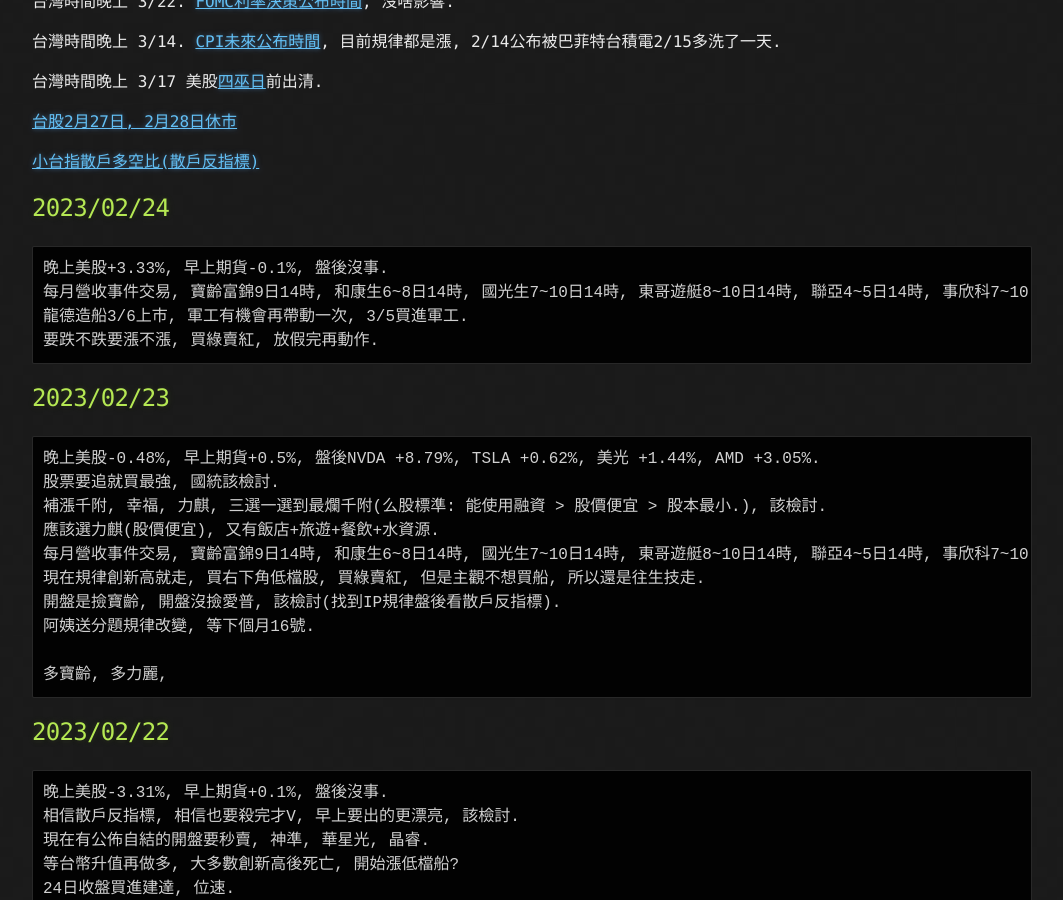
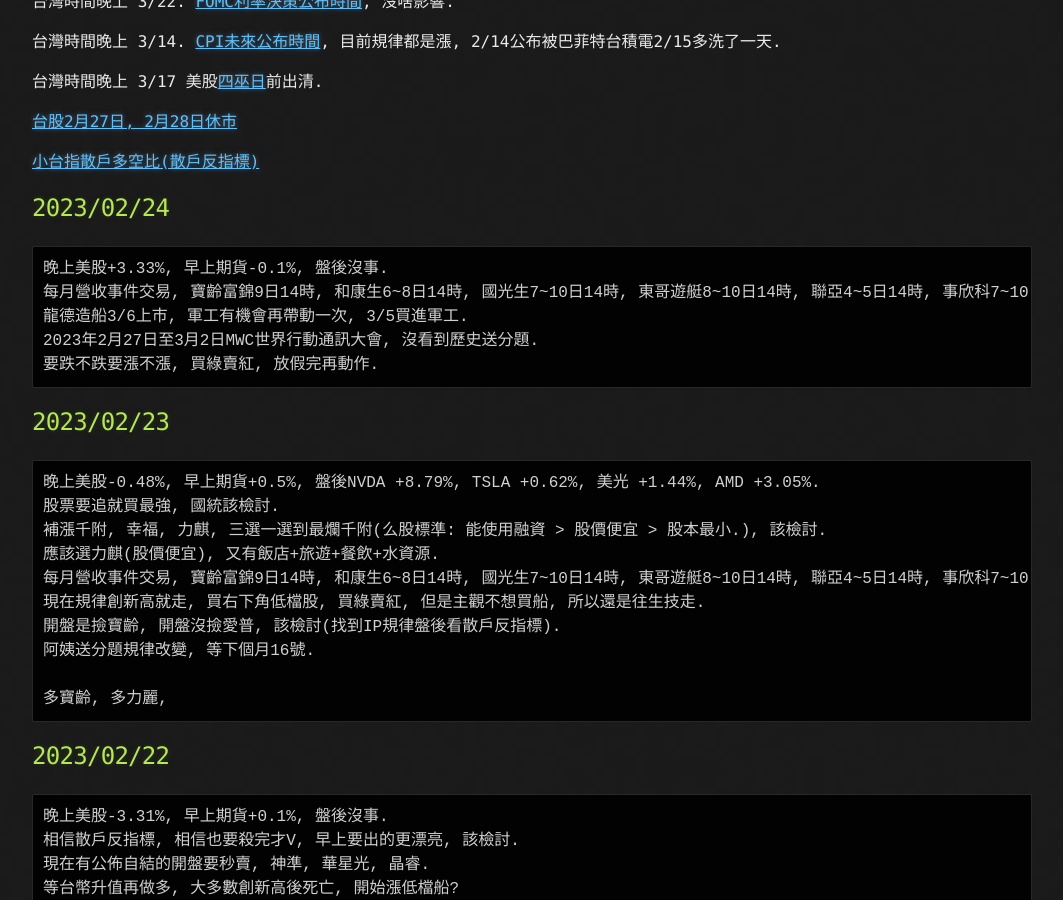
Before and after one commit to lepg5487/Stock_God, a Jekyll site: the page built from index.md, in a window 1280 px wide and 900 px high, scrolled down 428 px. Shown: the whole window, without its empty margins (108-1171 px from the left). Built offline with Jekyll 4.4.1, drawn with Linux system fonts in a browser that asks for light colours; our own code applies the rules of GitHub Pages for plain Markdown files.

Commit message:
Update index.md

````diff
--- a/index.md
+++ b/index.md
@@ -25,6 +25,7 @@
 晚上美股+3.33%, 早上期貨-0.1%, 盤後沒事.
 每月營收事件交易, 寶齡富錦9日14時, 和康生6~8日14時, 國光生7~10日14時, 東哥遊艇8~10日14時, 聯亞4~5日14時, 事欣科7~10日14時.
 龍德造船3/6上市, 軍工有機會再帶動一次, 3/5買進軍工.
+2023年2月27日至3月2日MWC世界行動通訊大會, 沒看到歷史送分題.
 要跌不跌要漲不漲, 買綠賣紅, 放假完再動作.
 ```
 
````
